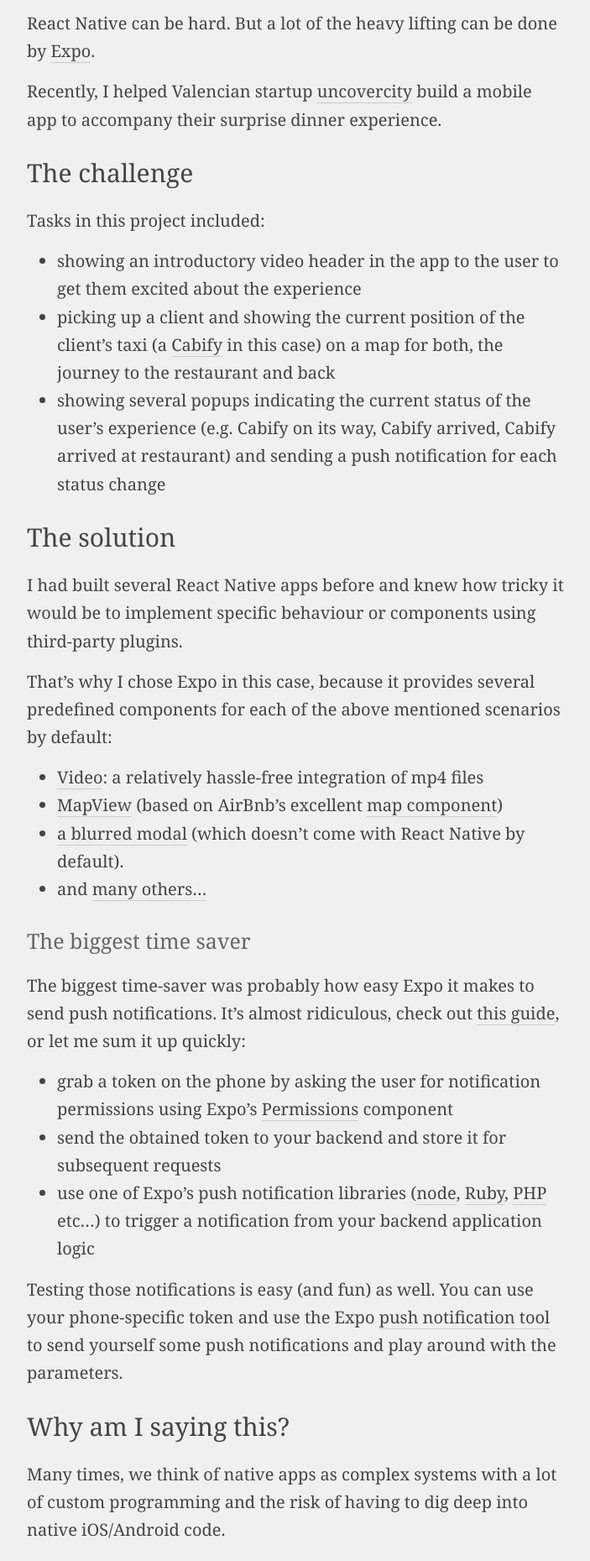
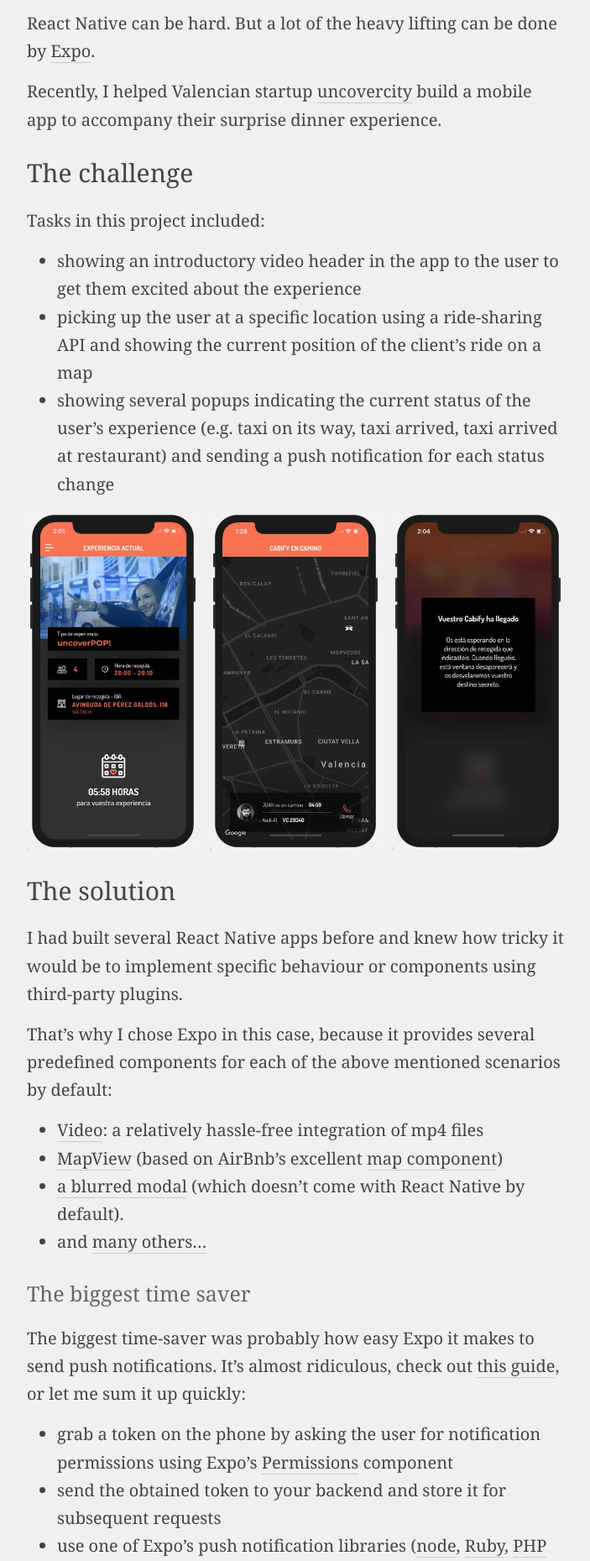
Before and after one commit to marcelkalveram/marcelkalveram.github.io, a Jekyll site: the page built from _posts/2018-05-04-speeding-up-the-build-of-a-surprise-dinner-app-with-expo.md, in a window 1280 px wide, cut to the strip 619-2478 px from the top of the page. Shown: the whole strip at 84% size, without its empty margins (288-991 px from the left). Built offline with Jekyll 4.4.1, drawn with Linux system fonts in a browser that asks for light colours; comment, search, counter and statistics services are not loaded; some of the changed text lies outside the part shown.

Commit message:
add and improve blog posts, change slogan

```diff
--- a/_config.yml
+++ b/_config.yml
@@ -16,7 +16,7 @@
 title: Marcel Kalveram
 email: marcel.kalveram@googlemail.com
 description: >- # this means to ignore newlines until "baseurl:"
-  JavaScript, React and React Native developer for the tourism & leisure industry
+  JavaScript, React and React Native developer for lean businesses
 baseurl: "" # the subpath of your site, e.g. /blog
 url: "https://marcelkalveram.com" # the base hostname & protocol for your site, e.g. http://example.com
 twitter_username: marcelkalveram
--- a/_includes/header.html
+++ b/_includes/header.html
@@ -6,6 +6,6 @@
   <div class="headline">
     <h1>Marcel Kalveram</h1>
     <h2>JavaScript, React and React Native developer<br />
-    <span class="subtitle">Building web &amp; mobile apps for the <b>tourism/hospitality</b> industry</span></h2>
+    <span class="subtitle">Building and optimising mobile experiences for <b>lean businesses</b></span></h2>
   </div>
 </header>
--- a/_layouts/post.html
+++ b/_layouts/post.html
@@ -22,8 +22,16 @@
           <header class="post-header">
             <h1 class="post-title p-name" itemprop="name headline">{{ page.title | escape }}</h1>
             <p class="post-image clearfix">
-              <img src="/assets/images/todd-diemer-113294-unsplash.jpg" />
-              <a class="image-credit" style="background-color:#333;color:white;text-decoration:none;padding:4px 6px;font-family:-apple-system, BlinkMacSystemFont, &quot;San Francisco&quot;, &quot;Helvetica Neue&quot;, Helvetica, Ubuntu, Roboto, Noto, &quot;Segoe UI&quot;, Arial, sans-serif;font-size:12px;font-weight:bold;line-height:1.2;display:inline-block;border-radius:3px;" href="https://unsplash.com/@todd_diemer?utm_medium=referral&amp;utm_campaign=photographer-credit&amp;utm_content=creditBadge" target="_blank" rel="noopener noreferrer" title="Download free do whatever you want high-resolution photos from Todd Diemer"><span style="display:inline-block;padding:2px 3px;"><svg xmlns="http://www.w3.org/2000/svg" style="height:12px;width:auto;position:relative;vertical-align:middle;top:-1px;fill:white;" viewBox="0 0 32 32"><title>unsplash-logo</title><path d="M20.8 18.1c0 2.7-2.2 4.8-4.8 4.8s-4.8-2.1-4.8-4.8c0-2.7 2.2-4.8 4.8-4.8 2.7.1 4.8 2.2 4.8 4.8zm11.2-7.4v14.9c0 2.3-1.9 4.3-4.3 4.3h-23.4c-2.4 0-4.3-1.9-4.3-4.3v-15c0-2.3 1.9-4.3 4.3-4.3h3.7l.8-2.3c.4-1.1 1.7-2 2.9-2h8.6c1.2 0 2.5.9 2.9 2l.8 2.4h3.7c2.4 0 4.3 1.9 4.3 4.3zm-8.6 7.5c0-4.1-3.3-7.5-7.5-7.5-4.1 0-7.5 3.4-7.5 7.5s3.3 7.5 7.5 7.5c4.2-.1 7.5-3.4 7.5-7.5z"></path></svg></span><span style="display:inline-block;padding:2px 3px;">Todd Diemer</span></a>
+              <img src="{{ page.header_image }}" />
+              <a class="image-credit" href="https://unsplash.com/@{{ page.image_credit.handle }}?utm_medium=referral&amp;utm_campaign=photographer-credit&amp;utm_content=creditBadge" target="_blank" rel="noopener noreferrer" title="Download free do whatever you want high-resolution photos from Todd Diemer">
+                <span style="display:inline-block;padding:2px 3px;">
+                  <svg xmlns="http://www.w3.org/2000/svg" style="height:12px;width:auto;position:relative;vertical-align:middle;top:-1px;fill:white;" viewBox="0 0 32 32">
+                    <title>unsplash-logo</title>
+                    <path d="M20.8 18.1c0 2.7-2.2 4.8-4.8 4.8s-4.8-2.1-4.8-4.8c0-2.7 2.2-4.8 4.8-4.8 2.7.1 4.8 2.2 4.8 4.8zm11.2-7.4v14.9c0 2.3-1.9 4.3-4.3 4.3h-23.4c-2.4 0-4.3-1.9-4.3-4.3v-15c0-2.3 1.9-4.3 4.3-4.3h3.7l.8-2.3c.4-1.1 1.7-2 2.9-2h8.6c1.2 0 2.5.9 2.9 2l.8 2.4h3.7c2.4 0 4.3 1.9 4.3 4.3zm-8.6 7.5c0-4.1-3.3-7.5-7.5-7.5-4.1 0-7.5 3.4-7.5 7.5s3.3 7.5 7.5 7.5c4.2-.1 7.5-3.4 7.5-7.5z"></path>
+                  </svg>
+                </span>
+                <span style="display:inline-block;padding:2px 3px;">{{ page.image_credit.name }}</span>
+              </a>
             </p>
           </header>
 
--- a/_posts/2018-05-04-speeding-up-the-build-of-a-surprise-dinner-app-with-expo.md
+++ b/_posts/2018-05-04-speeding-up-the-build-of-a-surprise-dinner-app-with-expo.md
@@ -26,8 +30,14 @@
 Tasks in this project included:
 
 - showing an introductory video header in the app to the user to get them excited about the experience
-- picking up a client and showing the current position of the client’s taxi (a <a href="https://www.cabify.com/" target="_blank">Cabify</a> in this case) on a map for both, the journey to the restaurant and back
-- showing several popups indicating the current status of the user's experience (e.g. Cabify on its way, Cabify arrived, Cabify arrived at restaurant) and sending a push notification for each status change
+- picking up the user at a specific location using a ride-sharing API and showing the current position of the client’s ride on a map
+- showing several popups indicating the current status of the user's experience (e.g. taxi on its way, taxi arrived, taxi arrived at restaurant) and sending a push notification for each status change
+
+<p class="images clearfix">
+  <img src="/assets/images/screenshots/uncovercity-experience.jpg" />
+  <img src="/assets/images/screenshots/uncovercity-pickup.jpg" />
+  <img src="/assets/images/screenshots/uncovercity-popup.jpg" />
+</p>
 
 ## The solution
 
@@ -58,10 +68,10 @@
 
 ### What about testing?
 
-To wrap up, testing the app on your phone is a piece of cake as well. <a href="https://itunes.apple.com/us/app/expo-client/id982107779?mt=8" target="_blank">Expo Client</a> allows you to immediately preview and test the app on your phone in within minutes, allowing you to see changes in real-time. Pretty awesome, isn’t it?
+To wrap up, testing the app on your phone is a piece of cake as well. <a href="https://itunes.apple.com/us/app/expo-client/id982107779?mt=8" target="_blank">Expo Client</a> allows you to immediately preview and test the app on your phone within minutes, allowing you to see changes in real-time. Pretty awesome, isn’t it?
 
 # Future posts on this project
 
-I’ll write a few more posts about my experience building the uncovercity app, especially how we did the Cabify integration using their production API for testing (yep, you read that right) and what I learned from doing some real life user tests going out for dinner with uncovercity myself.
+I’ll write a few more posts about my experience building the uncovercity app, especially how we did the API integration and what I learned from doing some real life user testing going out for dinner with uncovercity myself.
 
 I’ll keep you posted.
--- a/_sass/styles.scss
+++ b/_sass/styles.scss
@@ -479,6 +479,16 @@
     position: absolute;
     right: 12px;
     bottom: 12px;
+    background-color:#333;
+    color:white;
+    text-decoration: none;
+    padding: 4px 6px;
+    font-family: -apple-system, BlinkMacSystemFont, 'San Francisco', 'Helvetica Neue', Helvetica, Ubuntu, Roboto, Noto, 'Segoe UI', Arial, sans-serif;
+    font-size: 12px;
+    font-weight: bold;
+    line-height: 1.2;
+    display: inline-block;
+    border-radius: 3px;
   }
 }
 
@@ -500,7 +510,7 @@
 
   .images {
     margin: 1rem 0;
-    a {
+    img {
       display: block;
       float: left;
       width: 32%;
```
Also changed, not shown: other parts of _posts/2018-05-04-speeding-up-the-build-of-a-surprise-dinner-app-with-expo.md (+4 -0 lines), _posts/2016-04-28-the-last-thing-you-need-is-a-programmer.html (added, +19 -0 lines), _posts/2016-06-29-react-native.html (added, +19 -0 lines), _posts/2016-10-22-lean-design-refugees-berlin.html (renamed from _posts/2017-06-29-react-native.html, +4 -4 lines), _posts/2018-05-08-using-maps-in-react-native-to-track-a-vehicle.md (added, +150 -0 lines), assets/images/samuel-foster-362611-unsplash.jpg (added), assets/images/screenshots/uncovercity-experience.jpg (added), assets/images/screenshots/uncovercity-pickup.jpg (added), assets/images/screenshots/uncovercity-pickup.png (added), assets/images/screenshots/uncovercity-popup.jpg (added), assets/images/screenshots/uncovercity-return.jpg (added), assets/images/screenshots/uncovercity-return.png (added), assets/images/screenshots/uncovercity-search.jpg (added), assets/images/screenshots/uncovercity-search.png (added).
